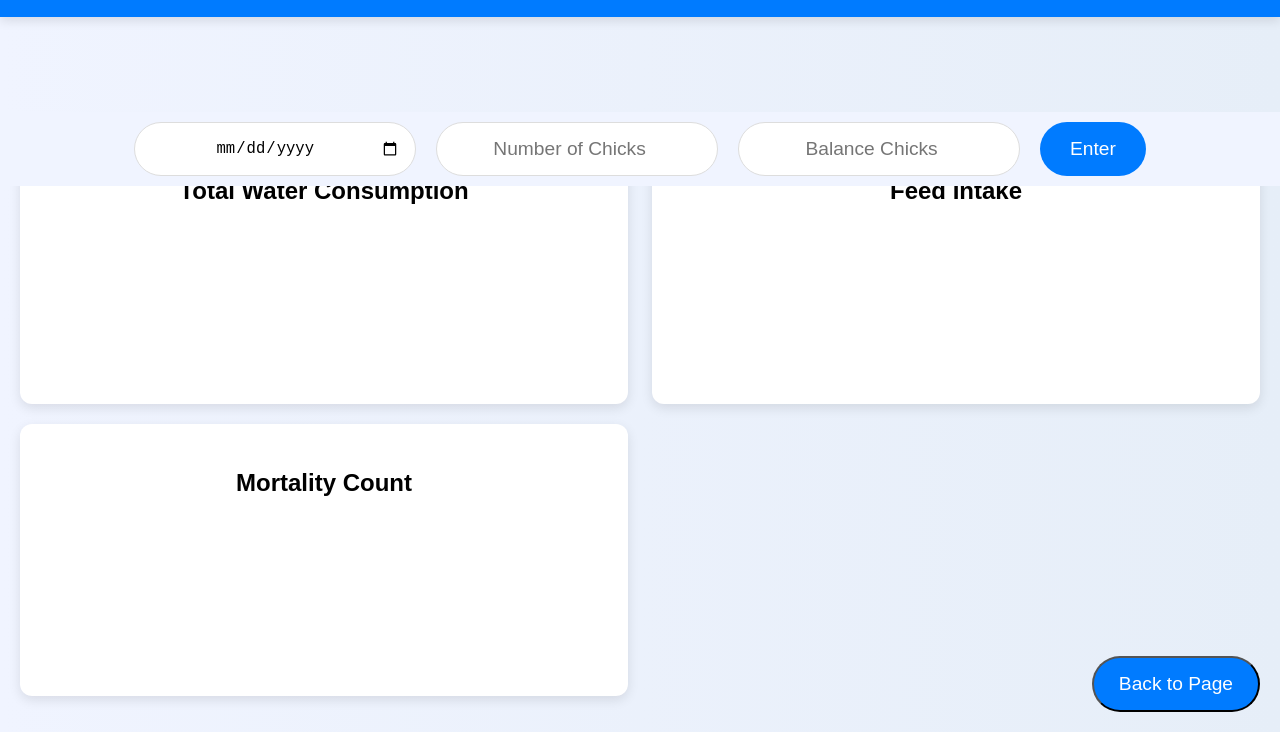
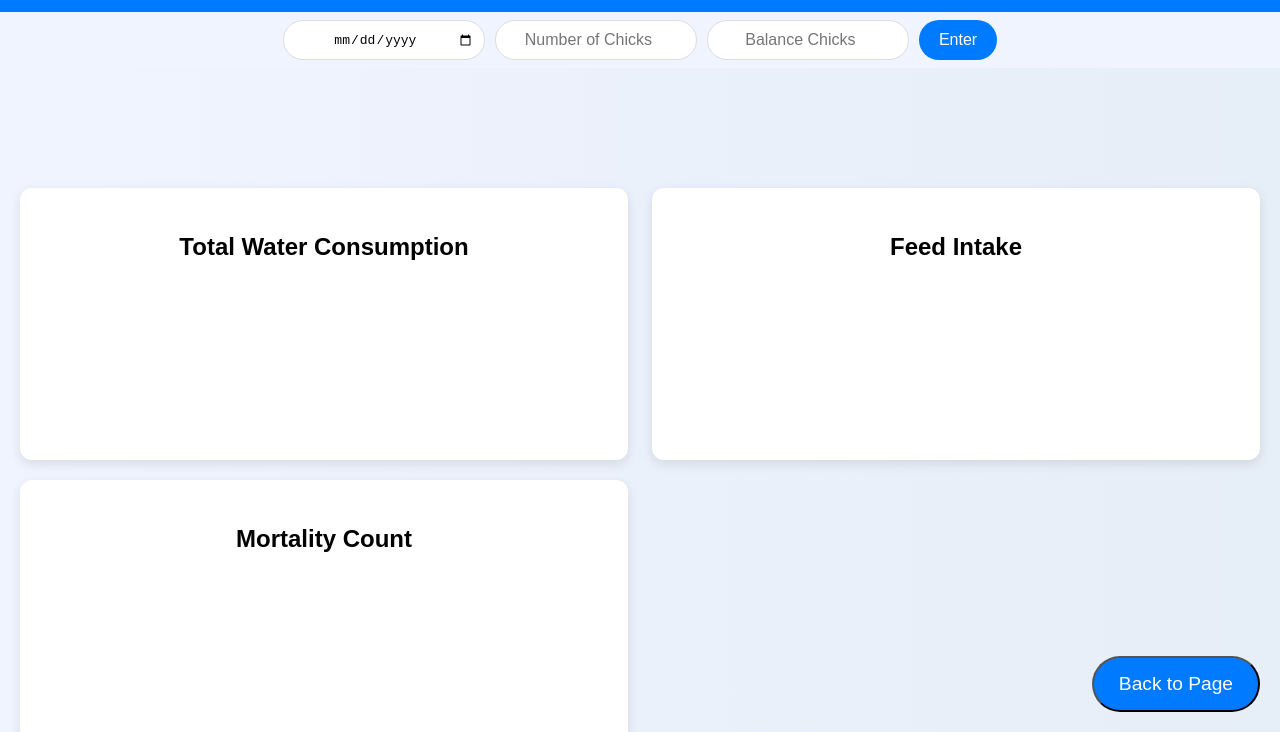
Before and after one commit to StressOn/poutryfarm-monitoring-, a plain HTML site: page Anlysis.html in a window 1280 px wide. Shown: the part 68-800 px from the top of the page. Drawn offline with nearby package versions, Linux system fonts and the light colour scheme; some packages are replaced by stand-ins of ours; no server answers; a script that the page names is missing.

Commit message:
Anlysis.html

```diff
--- a/Anlysis.html
+++ b/Anlysis.html
@@ -138,33 +138,33 @@
 .input-container {
     display: flex;
     justify-content: center;
-            gap: 20px;
-            margin-top: 100px; /* Adjusted to position below the header */
+    gap: 10px; /* Reduced gap */
+    margin-top: 0; /* No extra margin needed */
     flex-wrap: wrap;
-            position: fixed;
-            top: 80px;
     width: 100%;
     background-color: #f0f4ff;
-            padding: 10px 0;
-            z-index: 1000;
+    padding: 8px 0;
+    position: sticky;
+    top: 80px; /* Adjust this value to match your header's height */
+    z-index: 1000; /* Keeps it above other elements */
 }
 
 .input-container input {
-            padding: 15px;
-            border-radius: 50px;
+    padding: 10px;
+    border-radius: 30px;
     border: 1px solid #ddd;
-            font-size: 1.2em;
-            width: 250px;
+    font-size: 1em;
+    width: 180px;
     text-align: center;
 }
 
 .input-container button {
-            padding: 15px 30px;
-            border-radius: 50px;
+    padding: 10px 20px;
+    border-radius: 30px;
     border: none;
     background-color: #007BFF;
     color: white;
-            font-size: 1.2em;
+    font-size: 1em;
     cursor: pointer;
     transition: background-color 0.3s;
 }
@@ -172,6 +172,7 @@
 .input-container button:hover {
     background-color: #0056b3;
 }
+
 
         @media (max-width: 768px) {
             .container {
```
Lines whose indentation alone changed are shown as unchanged.
